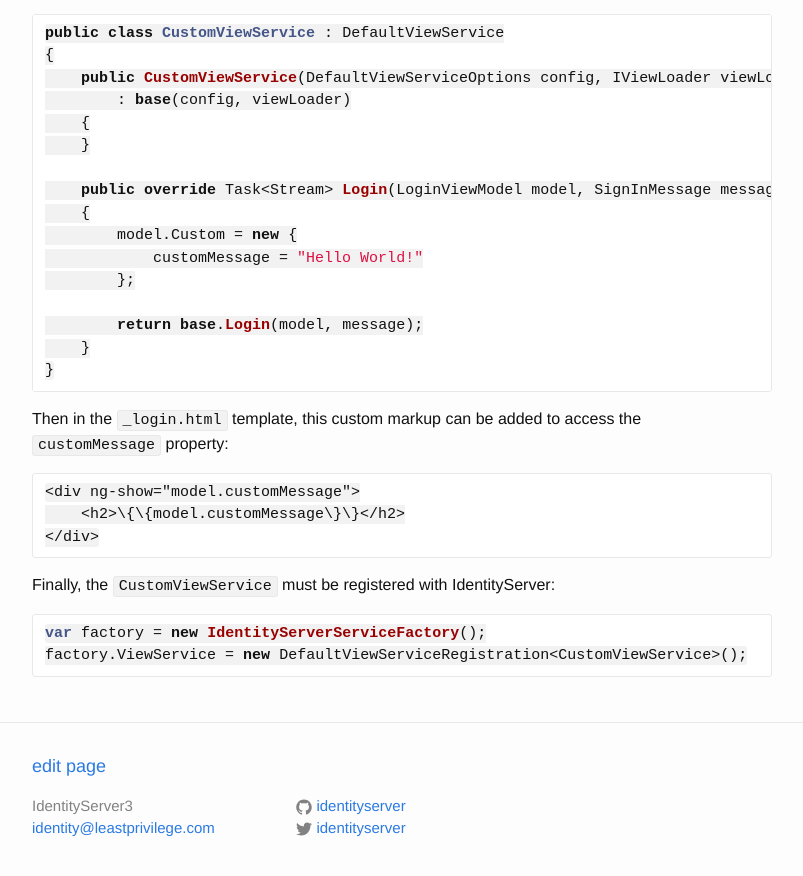
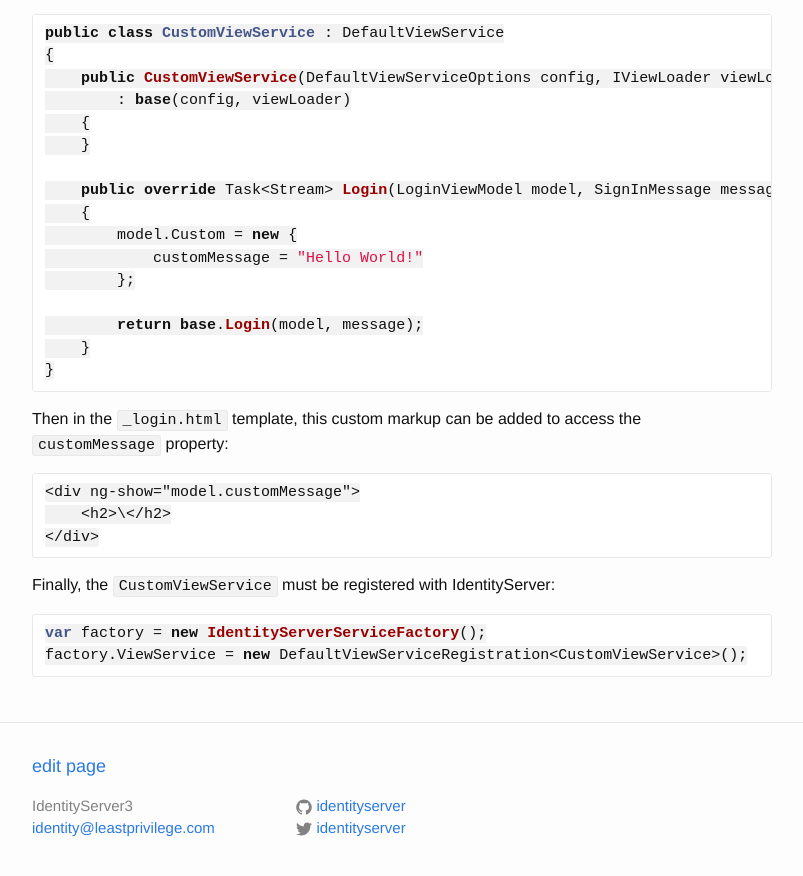
Before and after one commit to IdentityServer/Documentation, a Jekyll site: the page built from docsv2/advanced/DefaultViewService.md, in a window 1280 px wide and 900 px high, scrolled down 2390 px. Shown: the top 876 px of the window, without its empty margins (238-1041 px from the left). Built offline with Jekyll 4.4.1, drawn with Linux system fonts in a browser that asks for light colours; Markdown is read by kramdown in place of the engine named in the settings.

Commit message:
Update DefaultViewService.md

````diff
--- a/docsv2/advanced/DefaultViewService.md
+++ b/docsv2/advanced/DefaultViewService.md
@@ -95,7 +95,7 @@ Then in the `_login.html` template, this custom markup can be added to access th
 
 ```
 <div ng-show="model.customMessage">
-    <h2>\{\{model.customMessage\}\}</h2>
+    <h2>\{{model.customMessage}}</h2>
 </div>
 ```
 
````
